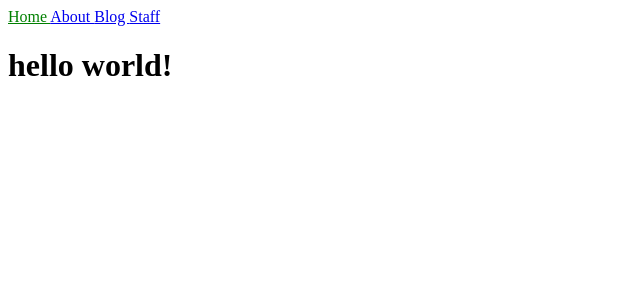
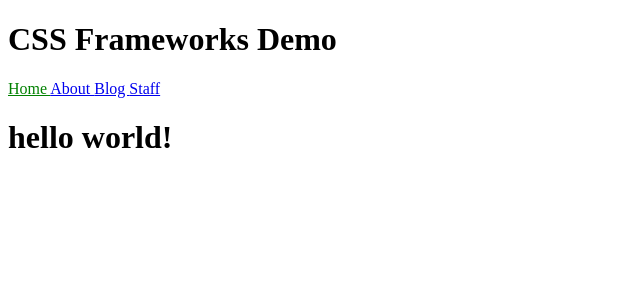
Before and after one commit to MichaelCurrin/css-frameworks-demo, a Jekyll site: the page built from index.md, in a window 1280 px wide. Shown: the top 300 px of the page, without its empty margins (0-640 px from the left). Built offline with Jekyll 4.4.1, drawn with Linux system fonts in a browser that asks for light colours.

Commit message:
feat: Add head item and update styling

```diff
--- a/_layouts/default.html
+++ b/_layouts/default.html
@@ -1,26 +1,33 @@
-<!doctype html>
+<!DOCTYPE html>
 <html>
-  <head>
+
+<head>
     <meta charset="utf-8">
     <title>{{ page.title }}</title>
+
     <link rel="stylesheet" href="{{ '/assets/css/styles.css' | relative_url }}">
+
+    {% assign res = page.resources %}
+    {% if res %}
+    {% include {{res}} %}
+    {% endif %}
 
     <!-- RSS feed -->
     {% feed_meta %}
 
     <!-- SEO -->
     {% seo %}
+</head>
 
-    <!-- Analytics tracking for production -->
-    {% if jekyll.environment == "production" %}
-      <script src="my-analytics-script.js"></script>
-    {% endif %}
-  </head>
-  <body>
+<body>
+    <h1>{{ site.title }}</h1>
+
     <!-- Navigation -->
     {% include navigation.html %}
 
+
     <!-- Content -->
     {{ content }}
-  </body>
+</body>
+
 </html>
```
